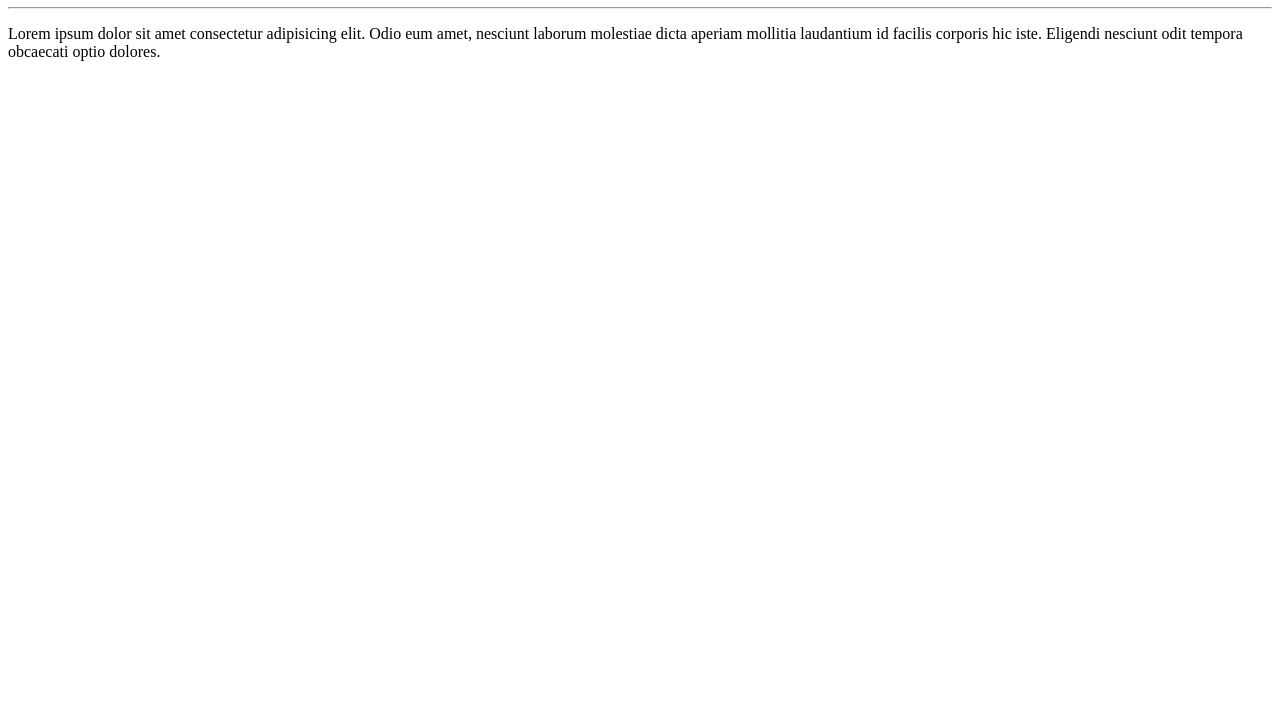
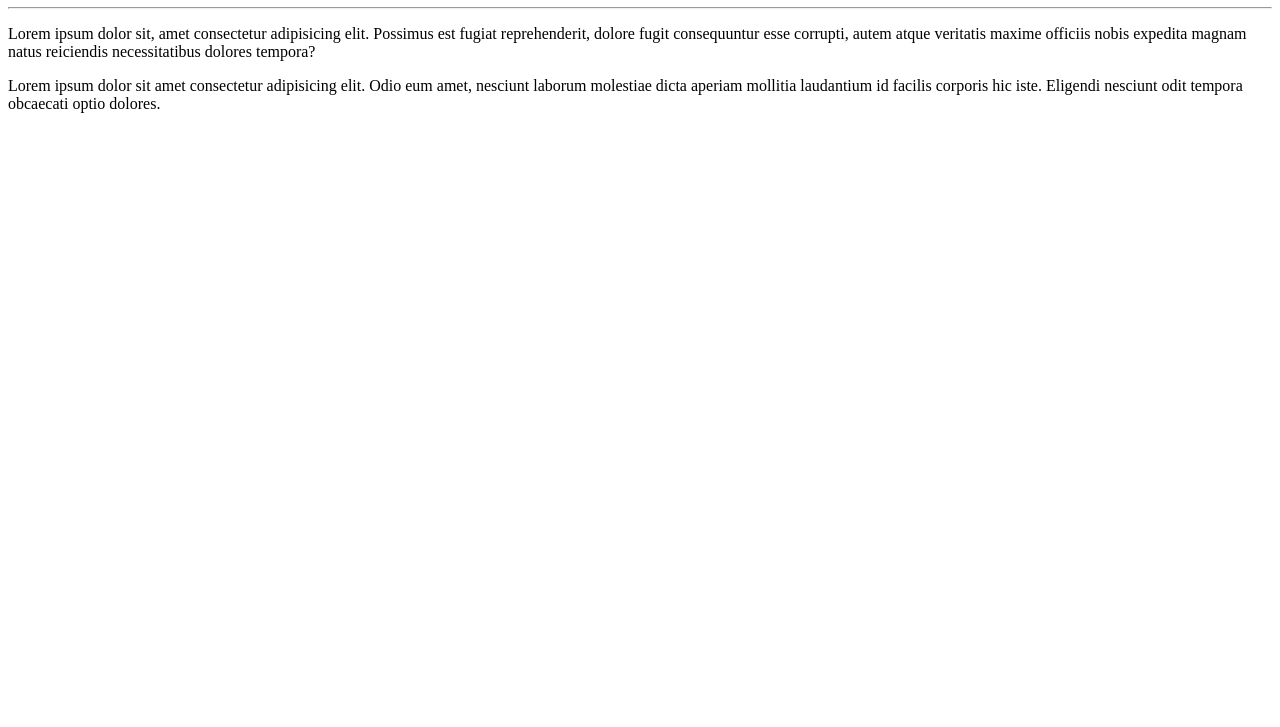
Before and after one commit to gabriel-marchetti/Aprendendo-a-mexer-no-repositorio, a plain HTML site: page site-exemplo/index.html in a window 1280 px wide. Shown: the part 73-800 px from the top of the page. Drawn offline with Linux system fonts and the light colour scheme.

Commit message:
Adicionei um parágrafo.

```diff
--- a/site-exemplo/index.html
+++ b/site-exemplo/index.html
@@ -9,6 +9,7 @@
 <body>
     <h1>Olá, Mundo!</h1>
     <hr>
+    <p>Lorem ipsum dolor sit, amet consectetur adipisicing elit. Possimus est fugiat reprehenderit, dolore fugit consequuntur esse corrupti, autem atque veritatis maxime officiis nobis expedita magnam natus reiciendis necessitatibus dolores tempora?</p>
     <p>Lorem ipsum dolor sit amet consectetur adipisicing elit. Odio eum amet, nesciunt laborum molestiae dicta aperiam mollitia laudantium id facilis corporis hic iste. Eligendi nesciunt odit tempora obcaecati optio dolores.</p>
 </body>
 </html>
```
